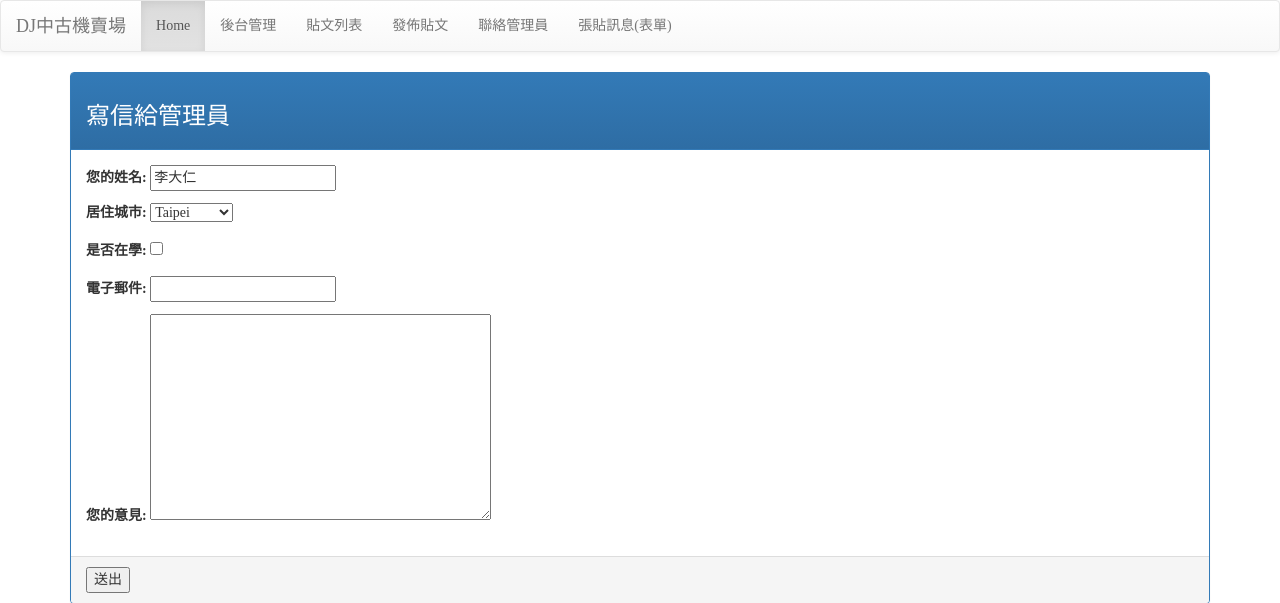
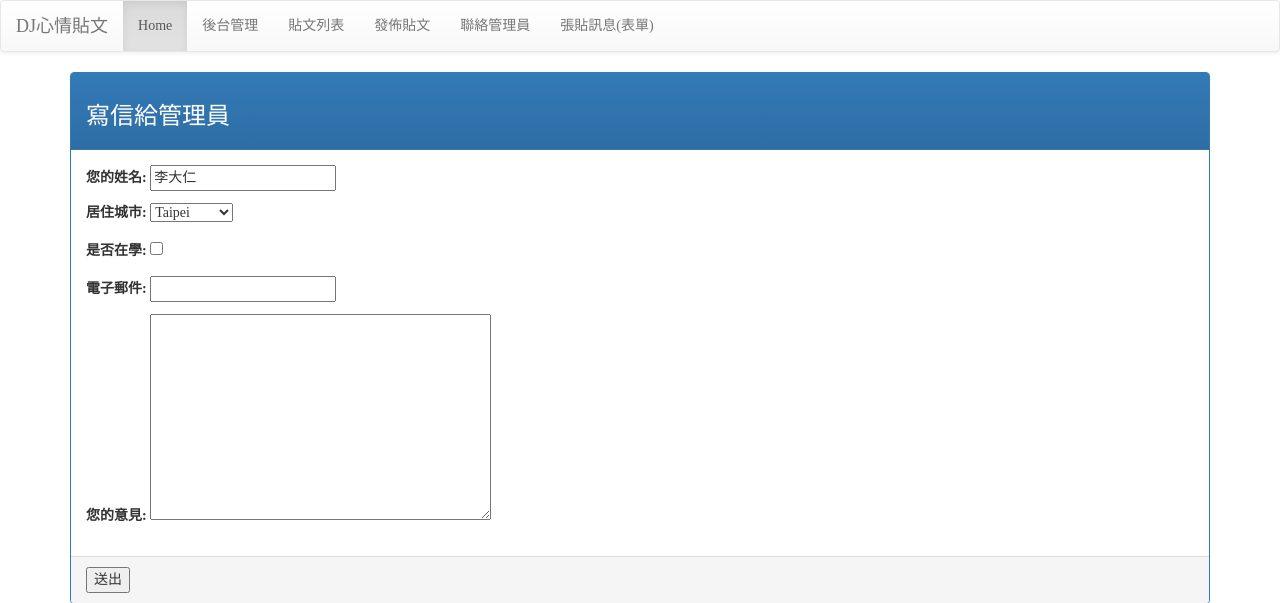
Before and after one commit to shengyey/Mid_108B09105, a Django app: page /contact/ in a window 1280 px wide. Shown: the top 603 px of the page. Run offline with Django 3.2, Linux system fonts and the light colour scheme; some libraries are stand-ins or nearby versions.

Commit message:
3rd Commit

```diff
--- a/mysite/templates/header.html
+++ b/mysite/templates/header.html
@@ -3,7 +3,7 @@
         <div class='container-fluid'>
             <div class='navbar-header'>
                 <div class='navbar-brand' align=center>
-                    DJ中古機賣場
+                    DJ心情貼文
                 </div>
             </div>
             <ul class='nav navbar-nav'>
```
Also changed, not shown: db.sqlite3.
